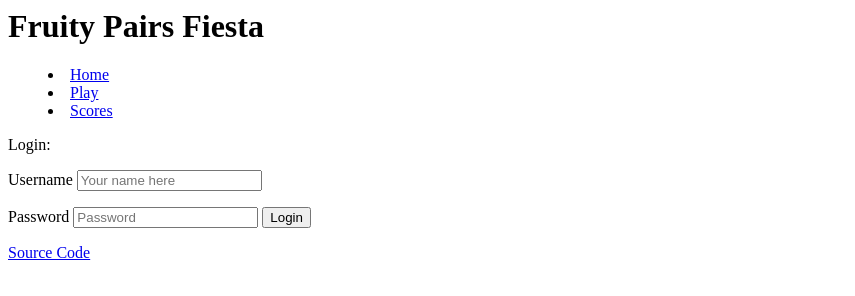
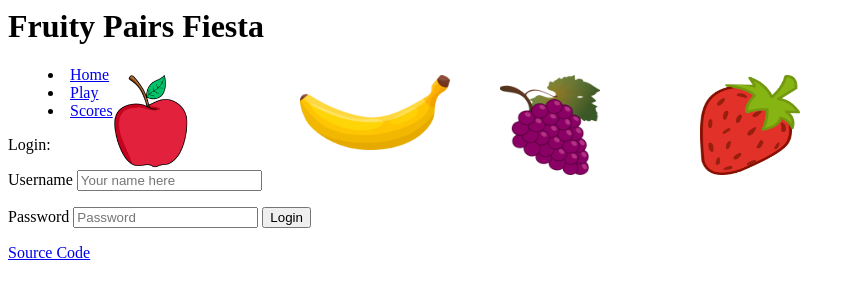
Before and after one commit to lwhita11/startup, a plain HTML site: page index.html in a window 1280 px wide. Shown: the whole page, without its empty margins (0-855 px from the left). Drawn offline with Linux system fonts and the light colour scheme.

Commit message:
added some fruit pictures for later use on main page

```diff
--- a/index.html
+++ b/index.html
@@ -5,6 +5,10 @@
     <body>
         <header>
             <h1>Fruity Pairs Fiesta</h1>
+            <img src="apple.jpg" alt="apple" width="100" height="100" style="position: absolute; top: 75px; left: 100px;">
+            <img src="banana.jpg" alt="banana" width="150" height="75" style="position: absolute; top: 75px; left: 300px;">
+            <img src="grapes.jpg" alt="grapes" width="100" height="100" style="position: absolute; top: 75px; left: 500px;">
+            <img src="strawberry.jpg" alt="strawberry" width="100" height="100" style="position: absolute; top: 75px; left: 700px;">
             <nav>
                 <menu>
                     <li><a href="index.html">Home</a></li>
```
